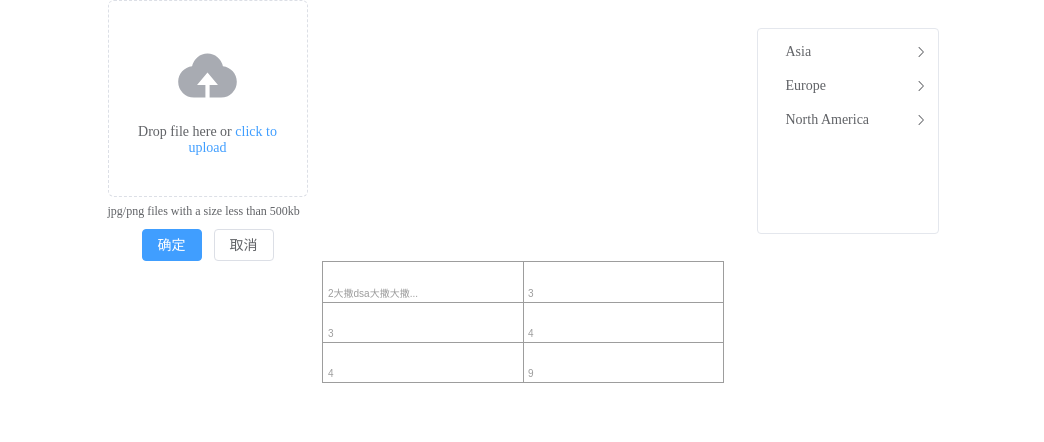
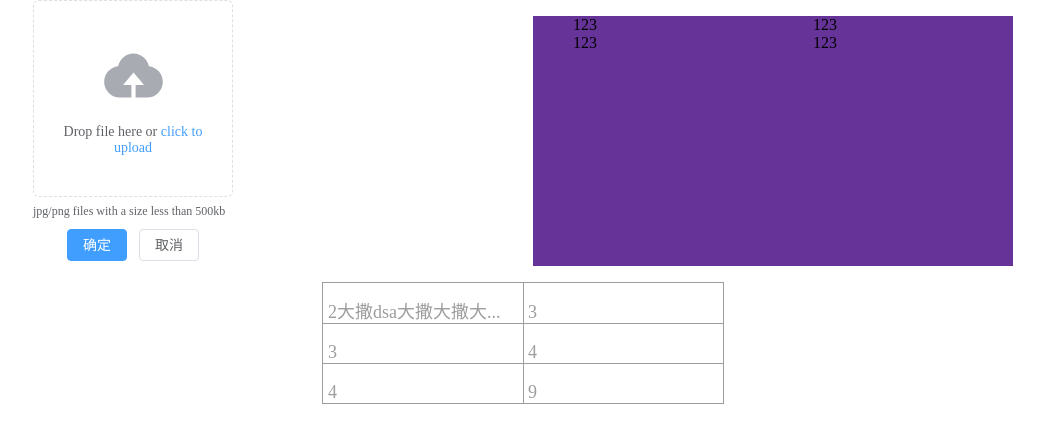
Before and after one commit to Duffydog/excel.handler, a Vue app in the folder excel.handler.vue/: page / in a window 1280 px wide. Shown: the top 442 px of the page, without its empty margins (117-1161 px from the left). Built offline with nearby package versions, Linux system fonts and the light colour scheme.

Commit message:
展示区域

```diff
--- a/excel.handler.vue/src/components/Canvas/index.vue
+++ b/excel.handler.vue/src/components/Canvas/index.vue
@@ -21,7 +21,7 @@ const props = defineProps({
     },
     singleWord: {
         type: String,
-        default: 'aa'
+        default: '达'
     },
     ellipsisWord: {
         type: String,
@@ -68,18 +68,8 @@ const rowNum = (function () {
 const xOffset = 5;
 const yOffset = 35;
 
-/**
- *获取字符串的px长度
- * @param str
- * @param font_size
- */
-const getLenPx = (str: string, font_size: number = 12) => {
-    let str_leng = str.replace(/[^\x00-\xff]/gi, 'aa').length;
-    return str_leng * font_size / 2
-}
-
-const singleWordPx = getLenPx(props.singleWord, props.fontSize)
-const ellipsisWordPx = getLenPx(props.ellipsisWord, props.fontSize)
+let singleWordPx = 0
+let ellipsisWordPx = 0
 
 onMounted(() => {
     const canvas: HTMLCanvasElement = excelCanvas.value!
@@ -91,11 +81,24 @@ onMounted(() => {
 
     ctx.beginPath();
     ctx.fillStyle = props.fontColor || "black";
-    ctx.font = `${props.fontSize}px` || "12px normal";
+    ctx.font = `${props.fontSize}px Microsoft YaHei` || "12px Microsoft YaHei";
+
+    singleWordPx = countStrWidth(ctx, props.singleWord)
+    ellipsisWordPx = countStrWidth(ctx, props.ellipsisWord)
 
     hasTexts ? drawCanvas(ctx) : drawNone(ctx);
 
 })
+
+/**
+ * 计算字符串的宽度
+ * @param ctx
+ * @param text
+ */
+const countStrWidth = (ctx: CanvasRenderingContext2D, text: string) => {
+    const dimension = ctx!.measureText(text)
+    return dimension.width
+}
 
 function drawCanvas(ctx: CanvasRenderingContext2D) {
 
@@ -122,7 +125,7 @@ function drawCanvas(ctx: CanvasRenderingContext2D) {
 }
 
 function drawNone(ctx: CanvasRenderingContext2D) {
-    const noneTextPx = getLenPx(props.noneText, props.fontSize);
+    const noneTextPx = countStrWidth(ctx, props.noneText);
     const x = props.noneWidth / 2 - noneTextPx / 2;
     const y = props.noneHeight / 2;
     ctx.fillText(props.noneText, x, y);
@@ -139,7 +142,7 @@ function drawText(params: textOpt) {
         y
     } = params;
 
-    const textPx = getLenPx(text, fontSize);
+    const textPx = countStrWidth(ctx, text);
 
     const textWords = getWords({
         singleWordPx,
--- a/excel.handler.vue/src/components/Select/index.less
+++ b/excel.handler.vue/src/components/Select/index.less
@@ -1,5 +1,12 @@
 .select-contain {
   align-self: center;
+  display: flex;
+}
+.ul-contain {
+  height: 250px;
+  width: 200px;
+  background: rebeccapurple;
+  list-style-type: none;
 }
 // /deep/.el-cascader-panel:last-child .el-checkbox {
 //     display: none;
--- a/excel.handler.vue/src/components/Select/index.vue
+++ b/excel.handler.vue/src/components/Select/index.vue
@@ -3,96 +3,20 @@ import { ref } from 'vue'
 
 const value = ref('')
 
-const options = [
-    {
-        value: 1,
-        label: 'Asia',
-        children: [
-            {
-                value: 2,
-                label: 'China',
-                children: [
-                    { value: 3, label: 'Beijing' },
-                    { value: 4, label: 'Shanghai' },
-                    { value: 5, label: 'Hangzhou' },
-                ],
-            },
-            {
-                value: 6,
-                label: 'Japan',
-                children: [
-                    { value: 7, label: 'Tokyo' },
-                    { value: 8, label: 'Osaka' },
-                    { value: 9, label: 'Kyoto' },
-                ],
-            },
-            {
-                value: 10,
-                label: 'Korea',
-                children: [
-                    { value: 11, label: 'Seoul' },
-                    { value: 12, label: 'Busan' },
-                    { value: 13, label: 'Taegu' },
-                ],
-            },
-        ],
-    },
-    {
-        value: 14,
-        label: 'Europe',
-        children: [
-            {
-                value: 15,
-                label: 'France',
-                children: [
-                    { value: 16, label: 'Paris' },
-                    { value: 17, label: 'Marseille' },
-                    { value: 18, label: 'Lyon' },
-                ],
-            },
-            {
-                value: 19,
-                label: 'UK',
-                children: [
-                    { value: 20, label: 'London' },
-                    { value: 21, label: 'Birmingham' },
-                    { value: 22, label: 'Manchester' },
-                ],
-            },
-        ],
-    },
-    {
-        value: 23,
-        label: 'North America',
-        children: [
-            {
-                value: 24,
-                label: 'US',
-                children: [
-                    { value: 25, label: 'New York' },
-                    { value: 26, label: 'Los Angeles' },
-                    { value: 27, label: 'Washington' },
-                ],
-            },
-            {
-                value: 28,
-                label: 'Canada',
-                children: [
-                    { value: 29, label: 'Toronto' },
-                    { value: 30, label: 'Montreal' },
-                    { value: 31, label: 'Ottawa' },
-                ],
-            },
-        ],
-    },
-]
-const props = { emitPath: false }
+
 
 </script>
 
 <template>
     <div class="select-contain">
-        <el-cascader-panel :options="options" :props="props" />
+        <ul class="ul-contain">
+            <li>123</li>
+            <li>123</li>
+        </ul>
+        <ul class="ul-contain">
+            <li>123</li>
+            <li>123</li>
+        </ul>
     </div>
 </template>
 
```
